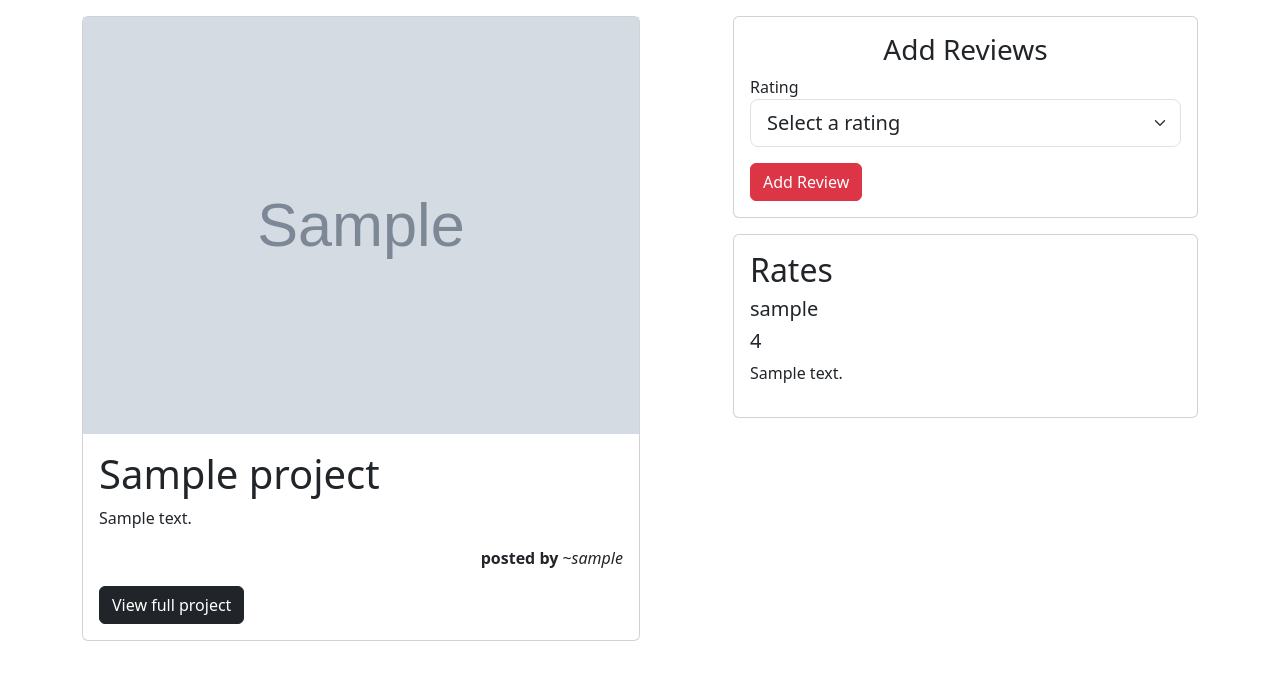
After one commit to GraceMwende/Neighbourhood_Notifications, a Django app: template alerts/templates/post.html in a window 1280 px wide. The commit adds this page. Shown: the top 680 px of the page. Run offline with Django 4.2, Linux system fonts and the light colour scheme; the template is opened without the code that fills it: most values are stand-ins (such as "Sample title", 1, 10 or a date in 2020); grey boxes marked "Sample" are stand-in pictures; some libraries are stand-ins or nearby versions.

Commit message:
post samples

```diff
--- /dev/null
+++ b/alerts/templates/post.html
@@ -0,0 +1,70 @@
+{% extends 'base.html' %}
+{% block content %}
+  <div class="container d-flex flex-wrap my-3">
+      <div class="col-6">
+        <div class="card">
+          <img src="{{project.project_image.url}}" class="img-responsive" alt="Project Image">
+
+
+        <div class="card-body">
+          <h1 class="card-title">{{project.project_title}}</h1>
+
+
+          <!-- <div class="row">
+            <p>{{project.project_description | striptags}}</p>
+          </div> -->
+              <p class="card-text">{% autoescape on %}
+                {{project.project_description |safe}}
+              {% endautoescape %}</p>
+              <p class="text-end"><b>posted by</b> ~<i>{{project.user.username}}</i></p>
+
+              <a href="{{project.project_link}}" target="blank"><button class="btn btn-dark">View full project</button></a>
+        </div>
+         </div>
+      </div>
+      <div class="col-1"></div>
+      <div class="col-5">
+        <div class="card">
+            <div class="card-body">
+              <h3 class="text-center">Add Reviews</h3>
+              <form action="{% url 'add_review' project.id%}" method="post">
+                  {% csrf_token %}
+                  <!-- <label for="rating">Rating</label>
+                  <input type="text" name="rating" class="form-control" id="">
+                  <br> -->
+                  <label for="rating">Rating</label>
+                  <select class="form-select form-select-lg mb-3" name="rating" aria-label=".form-select-lg example">
+                    <option selected>Select a rating</option>
+                    <option value="1">1</option>
+                    <option value="2">2</option>
+                    <option value="3">3</option>
+                    <option value="4">4</option>
+                    <option value="5">5</option>
+                    <option value="6">6</option>
+                    <option value="7">7</option>
+                    <option value="8">8</option>
+                    <option value="9">9</option>
+                    <option value="10">10</option>
+
+                  </select>
+                  <input type="submit" class="btn btn-danger" value="Add Review">
+              </form>
+            </div>
+        </div>
+
+        <div class="card mt-3">
+          <div class="card-body">
+            <h2>Rates</h2>
+            {% for review in reviews %}
+                    <h5 class="text-start">{{review.user.username}}</h5>
+                    <h5>{{review.rating}}</h5>
+                    <p>{{review.comment}}</p>
+
+            {% endfor %}
+          </div>
+        </div>
+
+      </div>
+
+  </div>
+{% endblock %}
--- a/neighbourhood/settings.py
+++ b/neighbourhood/settings.py
@@ -39,6 +39,7 @@ INSTALLED_APPS = [
     'django.contrib.staticfiles',
     'alerts',
     'bootstrap5',
+    'tinymce',
 ]
 
 MIDDLEWARE = [
@@ -64,6 +65,7 @@ TEMPLATES = [
                 'django.template.context_processors.request',
                 'django.contrib.auth.context_processors.auth',
                 'django.contrib.messages.context_processors.messages',
+                'django.template.context_processors.media',
             ],
         },
     },
```
Also changed, not shown: alerts/templates/home.html (+69 -1 lines), alerts/templates/new_post.html (added, +35 -0 lines), alerts/migrations/0002_post.py (added), alerts/migrations/0003_alter_post_post.py (added), media/posts/WhatsApp_Image_2021-09-25_at_9.43.44_PM__1_-removebg-preview.png (added), media/posts/WhatsApp_Image_2021-09-25_at_9.43.44_PM__1_-removebg-preview_llcnygS.png (added), media/posts/chef2-removebg-preview.png (added).
